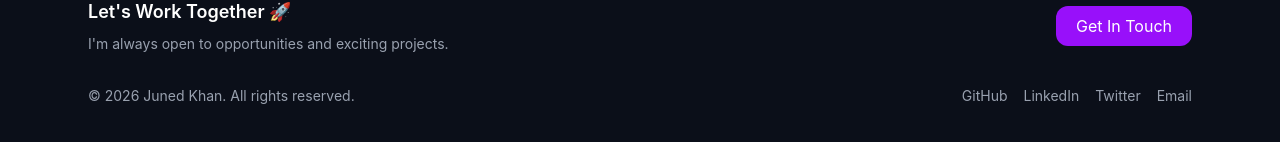
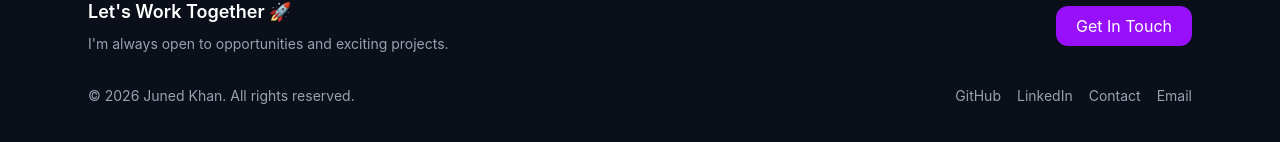
Before and after one commit to ZunedKhan07/Portf_O_JK, a React (Vite) app in the folder client/: page / in a window 1280 px wide. Shown: the part 996-1138 px from the top of the page. Built offline with nearby package versions, Linux system fonts and the light colour scheme; no server answers.

Commit message:
feat: update footer links to include GitHub, LinkedIn, Contact, and Email

```diff
--- a/client/src/components/layout/Footer.jsx
+++ b/client/src/components/layout/Footer.jsx
@@ -27,10 +27,37 @@ export default function Footer() {
           <p>© {new Date().getFullYear()} Juned Khan. All rights reserved.</p>
 
           <div className="flex gap-4">
-            <a href="#" className="hover:text-white">GitHub</a>
-            <a href="#" className="hover:text-white">LinkedIn</a>
-            <a href="#" className="hover:text-white">Twitter</a>
-            <a href="#" className="hover:text-white">Email</a>
+           <a
+              href="https://github.com/ZunedKhan07"
+              target="_blank"
+              rel="noopener noreferrer"
+              className="hover:text-white"
+            >
+              GitHub
+            </a>
+
+            <a
+              href="https://www.linkedin.com/in/juned-khan-062785290"
+              target="_blank"
+              rel="noopener noreferrer"
+              className="hover:text-white"
+            >
+              LinkedIn
+            </a>
+
+            <a
+              href="/contact"
+              className="hover:text-white"
+            >
+              Contact
+            </a>
+
+            <a
+              href="mailto:zunedkhan107@gmail.com"
+              className="hover:text-white"
+            >
+              Email
+            </a>
           </div>
 
         </div>
```
